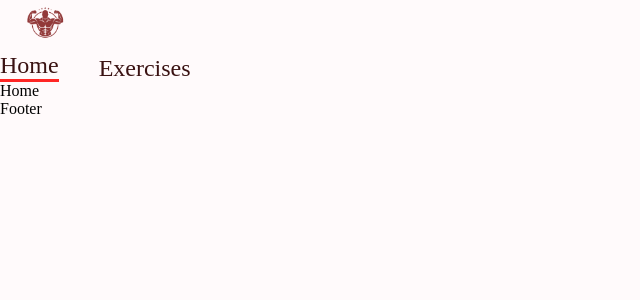
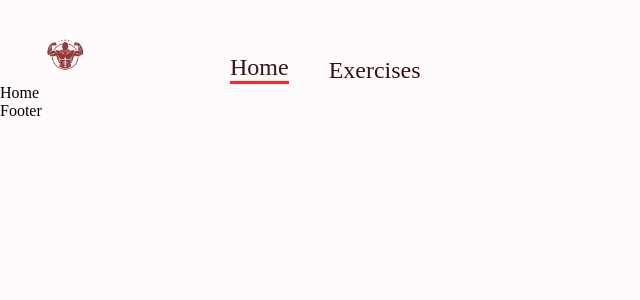
Before and after one commit to benshabbat/GYM, a React (Create React App) app: page / in a window 1280 px wide. Shown: the top 300 px of the page, without its empty margins (0-640 px from the left). Built offline with nearby package versions, Linux system fonts and the light colour scheme.

Commit message:
done navbar

```diff
--- a/src/components/NavBar.jsx
+++ b/src/components/NavBar.jsx
@@ -5,7 +5,16 @@ import Logo from "../assets/images/logo.png";
 
 const Navbar = () => {
   return (
-    <Stack>
+    <Stack
+      direction="row"
+      justifyContent="space-around"
+      sx={{
+        gap: { sm: "122px", xs: "40px" },
+        mt: { sm: "32px", xs: "20px" },
+        justifyContent: "none",
+      }}
+      px="20px"
+    >
       <Link to="/">
         <img
           src={Logo}
```
